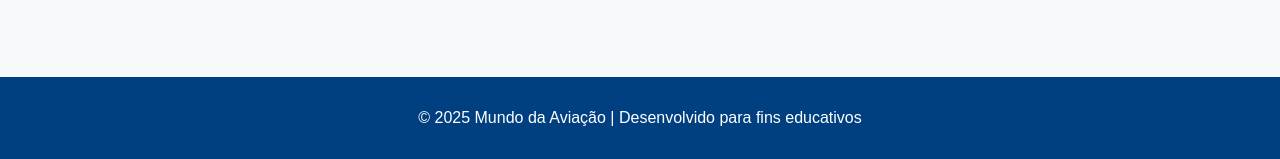
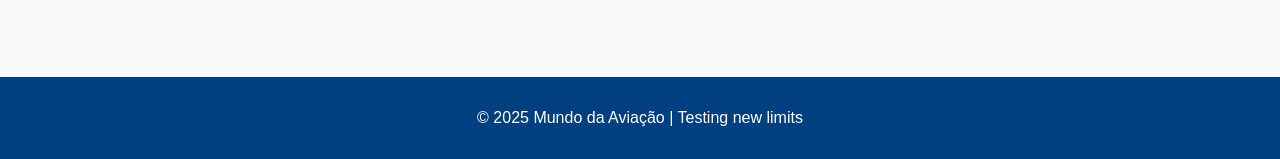
Before and after one commit to people1zxh/new-website, a plain HTML site: page index.html in a window 1280 px wide. Shown: the part 3232-3391 px from the top of the page. Drawn offline with Linux system fonts and the light colour scheme.

Commit message:
Update index.html

```diff
--- a/index.html
+++ b/index.html
@@ -101,7 +101,7 @@
   </section>
 
   <footer>
-    <p>&copy; 2025 Mundo da Aviação | Desenvolvido para fins educativos</p>
+    <p>&copy; 2025 Mundo da Aviação | Testing new limits </p>
   </footer>
 </body>
 </html>
```
